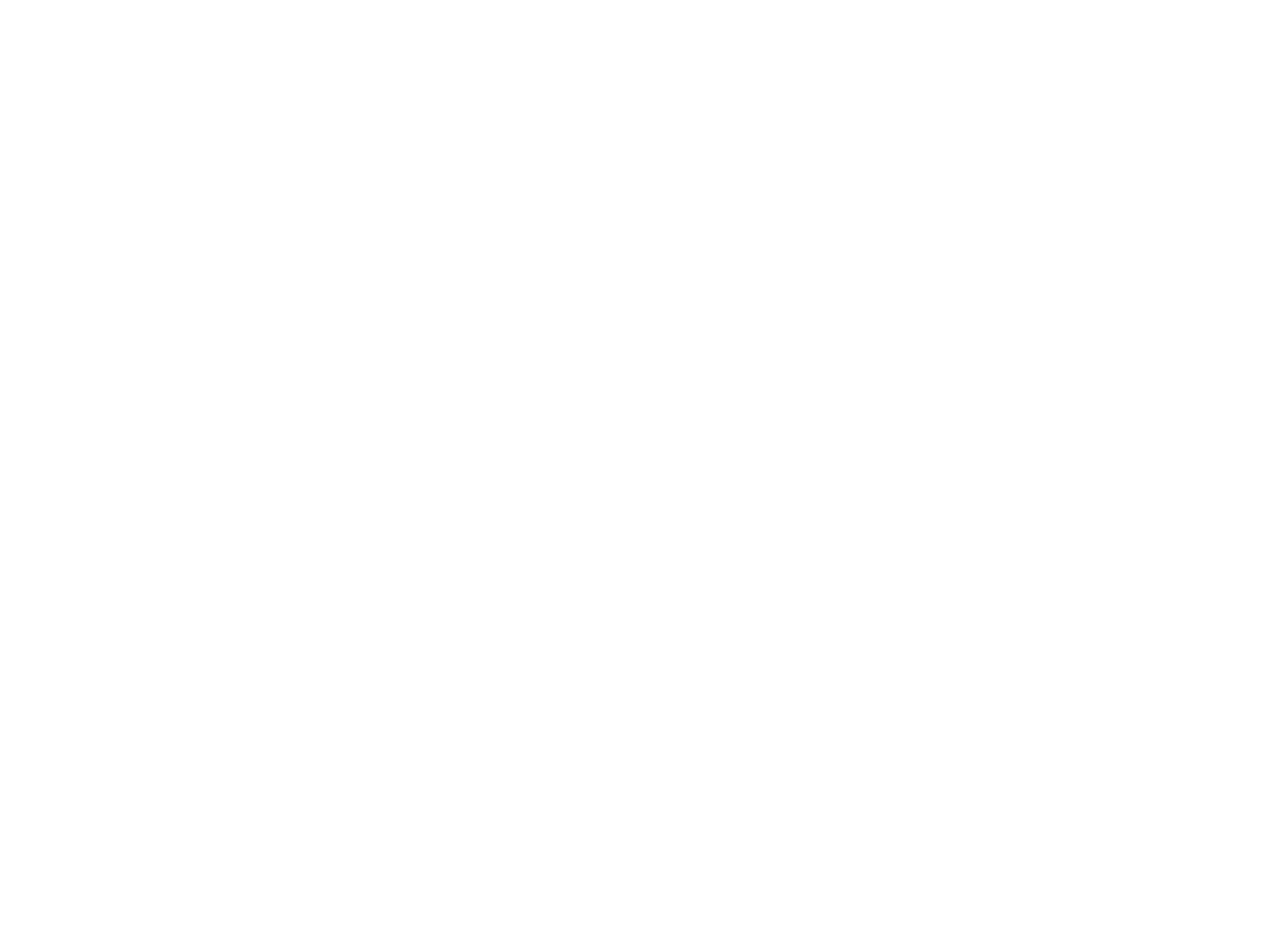
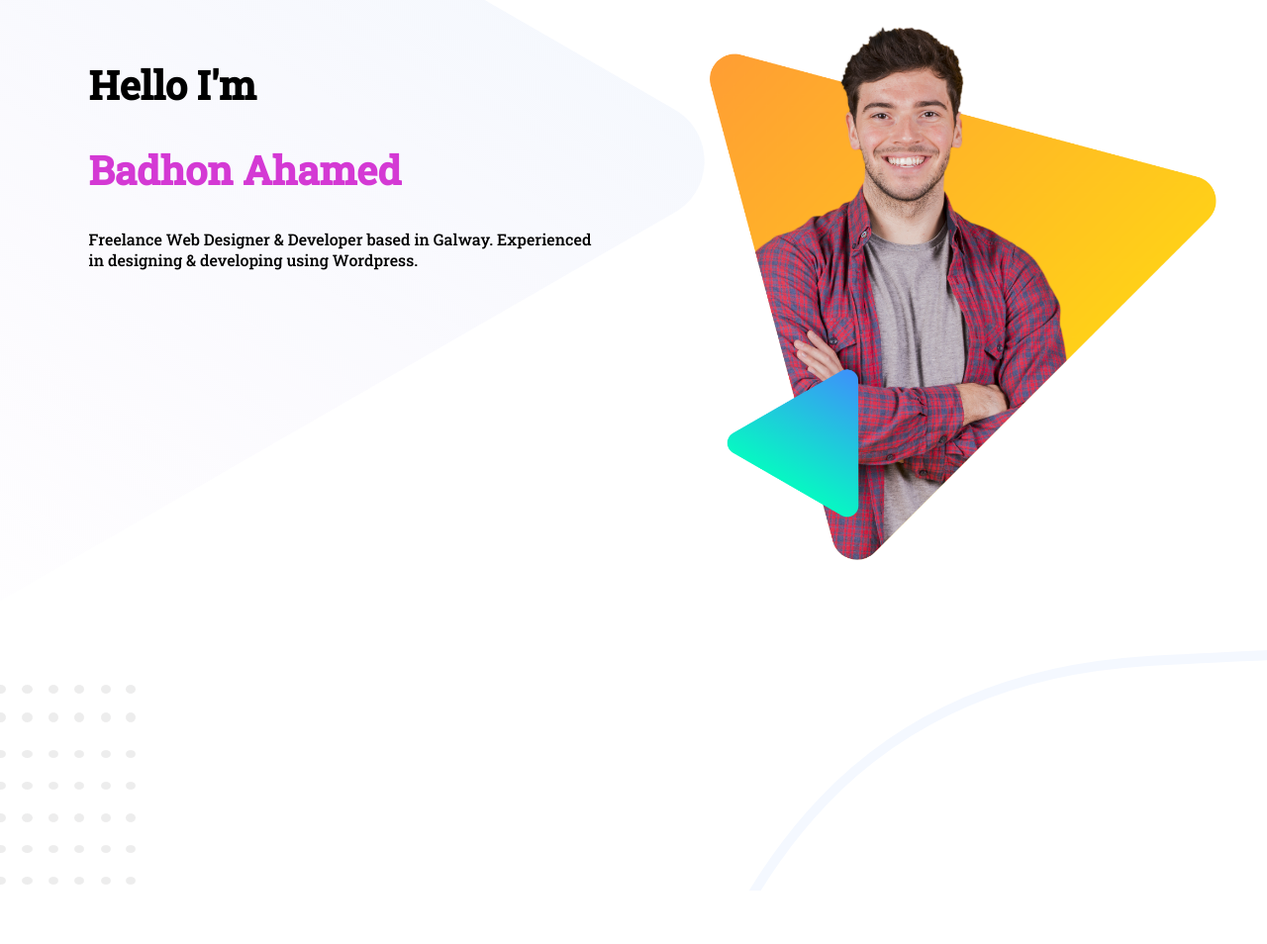
Before and after one commit to badhon1/personal-website, a plain HTML site: page index.html in a window 1280 px wide. Shown: the whole page at 99% size. Before the commit the page ends 800 px from the top, so only its background shows below. Drawn offline with Linux system fonts and the light colour scheme.

Commit message:
new updated

```diff
--- a/index.html
+++ b/index.html
@@ -4,9 +4,30 @@
     <meta charset="UTF-8">
     <meta http-equiv="X-UA-Compatible" content="IE=edge">
     <meta name="viewport" content="width=device-width, initial-scale=1.0">
-    <title>Document</title>
+    <link rel="stylesheet" href="style.css">
+    <link rel="preconnect" href="https://fonts.googleapis.com">
+<link rel="preconnect" href="https://fonts.gstatic.com" crossorigin>
+<link href="https://fonts.googleapis.com/css2?family=Poppins:wght@600&family=Roboto+Slab:wght@500&display=swap" rel="stylesheet">
+    <title>Parsonal Website</title>
 </head>
 <body>
+    <section class="header-bg">
+        <div class="wight-haft">
+            <h1>Hello I'm</h1>
+            <h1 class="font-color">Badhon Ahamed</h1>
+            <p>Freelance Web Designer & Developer based in Galway. Experienced in designing & developing using Wordpress.</p>
+        </div>
+        <div class="wight-haft">
+            <img src="/images/peter.png" alt="">
+        </div>
+    </section>
+    <section>
+        <div class="wight-haft">
 
+        </div>
+        <div class="wight-haft">
+
+        </div>
+    </section>
 </body>
 </html>
--- a/style.css
+++ b/style.css
@@ -0,0 +1,30 @@
+body{
+    font-family: 'Poppins', sans-serif;
+
+    font-family: 'Roboto Slab', serif;
+    margin: 0;
+}
+.font-color{
+        color: #d439d4;
+}
+h1{
+    font-size: 40px;
+}
+.wight-haft{
+        width: 40%;
+        margin-left: 5%;
+        padding: 2%;
+        float: left;
+}
+.wight-haft img{
+    width: 100%;
+}
+section{
+    height: 500px;
+    padding-bottom: 400px;
+}
+.header-bg{
+    background-image: url(/images/header-bg.png);
+    background-repeat: no-repeat;
+
+}
```
Also changed, not shown: images/biography-bg.png (renamed from biography-bg.png), images/footer-bg.png (renamed from footer-bg.png), images/header-bg.png (renamed from header-bg.png), images/latest-work-bg.png (renamed from latest-work-bg.png), images/peter.png (renamed from peter.png), images/peter_dream.png (renamed from peter_dream.png).
